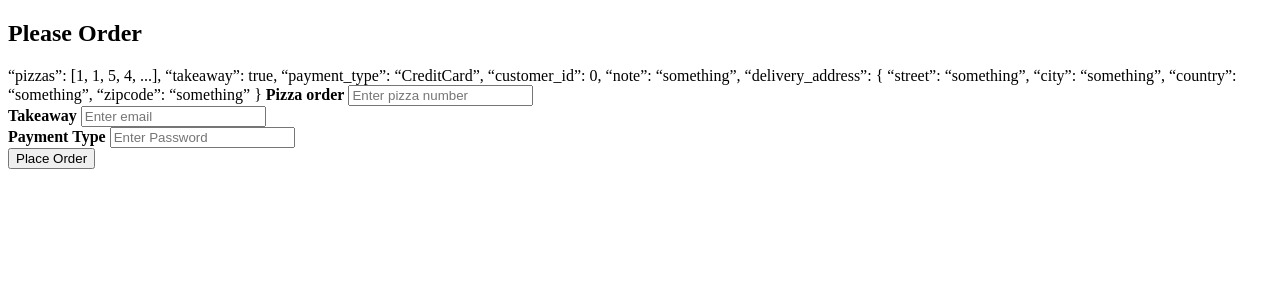
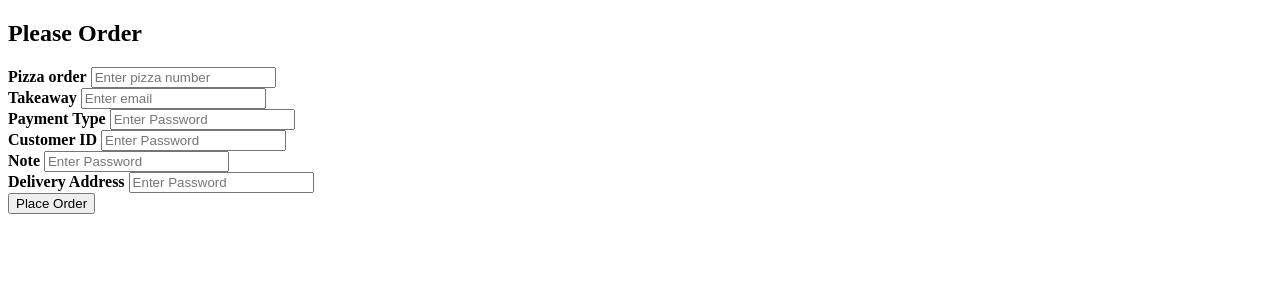
Before and after one commit to DominicVerschoor/Software-Engineering-Assignment-6, a Flask app: page /order in a window 1280 px wide. Shown: the top 300 px of the page. Run offline with Flask 2, Linux system fonts and the light colour scheme; parts of the project's set-up code (start-up, migrations or seed data) failed here and were passed over.

Commit message:
Initial POST

```diff
--- a/api/api.py
+++ b/api/api.py
@@ -58,9 +58,17 @@ def get_order_by_id():
 @app.route('/order', methods=['POST'])
 def create_order():
     try:
-        pizza = request.args.get("pizzas")
+        pizzas = request.form["pizzas"]
+        takeaway = request.form["takeaway"]
+        payment_type = request.form["payment_type"]
+        customer_id = request.form["customer_id"]
+        note = request.form["note"]
+        delivery_address = request.form["delivery_address"]
+
+
     except:
-        print("error")
+        return make_response("The format of the object is not valid", 400)
+
 
 
 # Rendering User interface for making order TODO: Abandoned
--- a/api/templates/create_order.html
+++ b/api/templates/create_order.html
@@ -9,25 +9,23 @@
 <form action="/order" method="post">
 
     <div>
-“pizzas”: [1, 1, 5, 4, ...],
-“takeaway”: true,
-“payment_type”: “CreditCard”,
-“customer_id”: 0,
-“note”: “something”,
-“delivery_address”: {
-“street”: “something”,
-“city”: “something”,
-“country”: “something”,
-“zipcode”: “something”
-}
-        <label for="pizza_order"><strong>Pizza order</strong></label>
-        <input type="text" placeholder="Enter pizza number" name="pizza_order" required> <br/>
+        <label for="pizzas"><strong>Pizza order</strong></label>
+        <input type="text" placeholder="Enter pizza number" name="pizzas" required> <br/>
 
         <label for="takeaway"><strong>Takeaway</strong></label>
-        <input type="email" placeholder="Enter email" name="takeaway" required> <br/>
+        <input type="text" placeholder="Enter email" name="takeaway" required> <br/>
 
         <label for="payment_type"><strong>Payment Type</strong></label>
-        <input type="password" placeholder="Enter Password" name="payment_type" required> <br/>
+        <input type="text" placeholder="Enter Password" name="payment_type" required> <br/>
+
+        <label for="customer_id"><strong>Customer ID</strong></label>
+        <input type="text" placeholder="Enter Password" name="customer_id" required> <br/>
+
+        <label for="note"><strong>Note</strong></label>
+        <input type="text" placeholder="Enter Password" name="note" required> <br/>
+
+        <label for="delivery_address"><strong>Delivery Address</strong></label>
+        <input type="text" placeholder="Enter Password" name="delivery_address" required> <br/>
 
         <button type="submit">Place Order</button>
         <br/>
```
Also changed, not shown: api/controller.py (+7 -1 lines).
